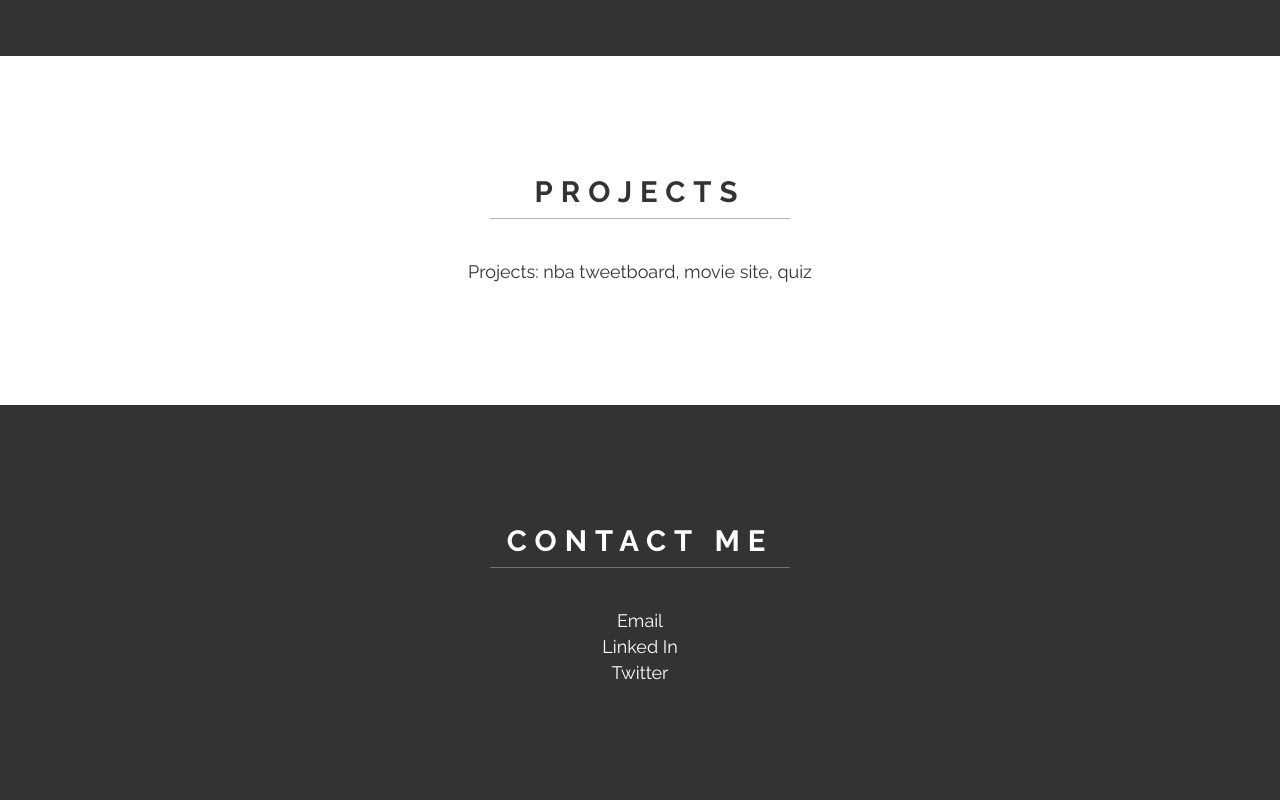
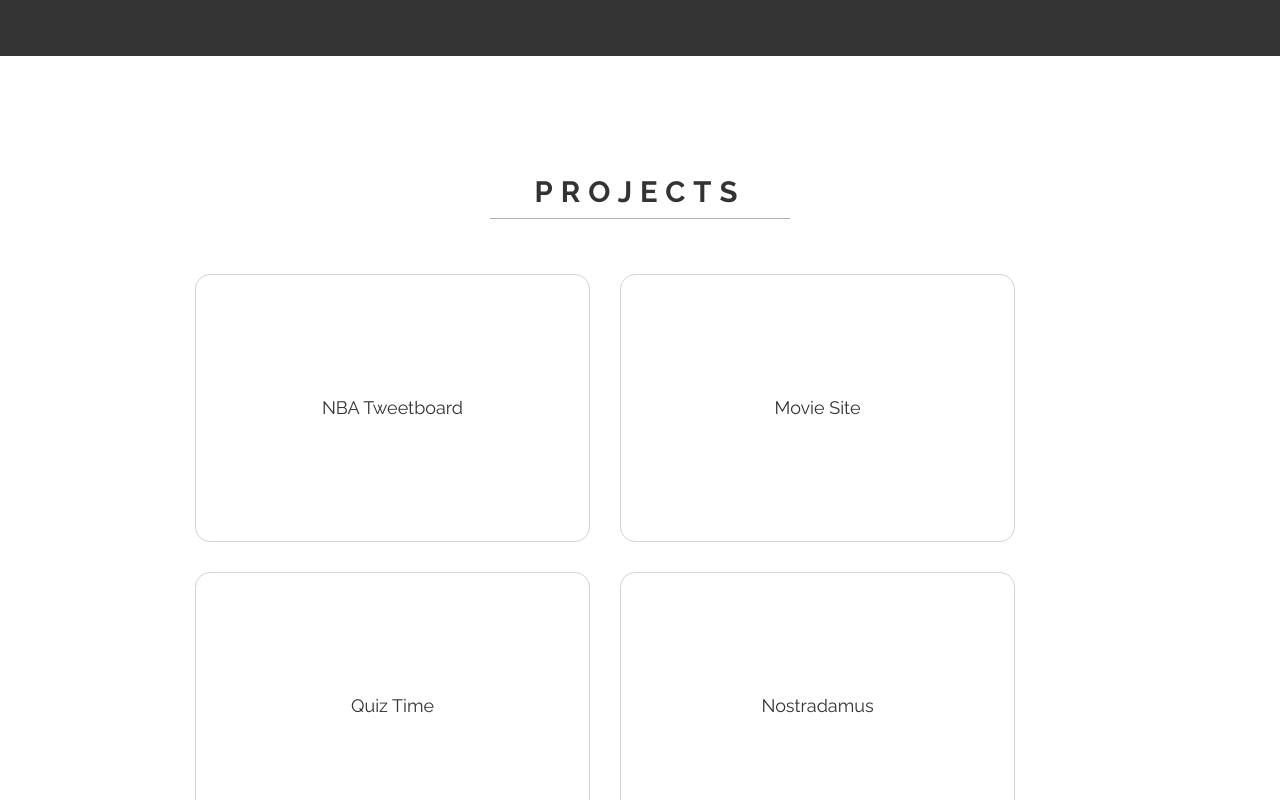
Before and after one commit to webdevmario/gatsby-personal-website, a Gatsby site: page / in a window 1280 px wide. Shown: the part 2000-2800 px from the top of the page. Built offline with nearby package versions, Linux system fonts and the light colour scheme; Gatsby itself is replaced by a stand-in of ours; a web font is replaced by a local one.

Commit message:
added init card components for projects

```diff
--- /dev/null
+++ b/src/components/common/Card.css
@@ -0,0 +1,7 @@
+.card {
+  border: 1px solid lightgray;
+  width: 300px;
+  border-radius: 15px;
+  margin: 15px;
+  flex-grow: 1
+}
--- /dev/null
+++ b/src/components/common/Card.js
@@ -0,0 +1,13 @@
+import React from 'react';
+
+import './Card.css';
+
+const Card = ({ title }) => (
+  <section className="card">
+    <div className="section-content">
+      { title }
+    </div>
+  </section>
+);
+
+export default Card;
--- a/src/components/common/section.css
+++ b/src/components/common/section.css
@@ -39,6 +39,14 @@ section .content {
   text-align: center;
 }
 
+section .content-cards {
+  display: flex;
+  justify-content: space-between;
+  align-items: center;
+  flex-wrap: wrap;
+  max-width: 850px;
+}
+
 section .divider {
   width: 300px;
   margin: 0 auto 40px;
--- a/src/components/cover.css
+++ b/src/components/cover.css
@@ -57,7 +57,7 @@
   left: 0;
 
   opacity: 1;
-  animation: fade 6.05s linear;
+  animation: fade 6s linear;
   animation-iteration-count: infinite;
 }
 
--- a/src/components/projects.js
+++ b/src/components/projects.js
@@ -1,4 +1,7 @@
 import React from 'react';
+
+import Card from '../components/common/Card';
+
 import './common/section.css';
 
 const Projects = () => (
@@ -6,8 +9,11 @@ const Projects = () => (
     <div className="section-content">
       <h2>Projects</h2>
       <div className="divider"></div>
-      <div className="content">
-        Projects: nba tweetboard, movie site, quiz
+      <div className="content content-cards">
+        <Card title="NBA Tweetboard" />
+        <Card title="Movie Site" />
+        <Card title="Quiz Time" />
+        <Card title="Nostradamus" />
       </div>
     </div>
   </section>
```
